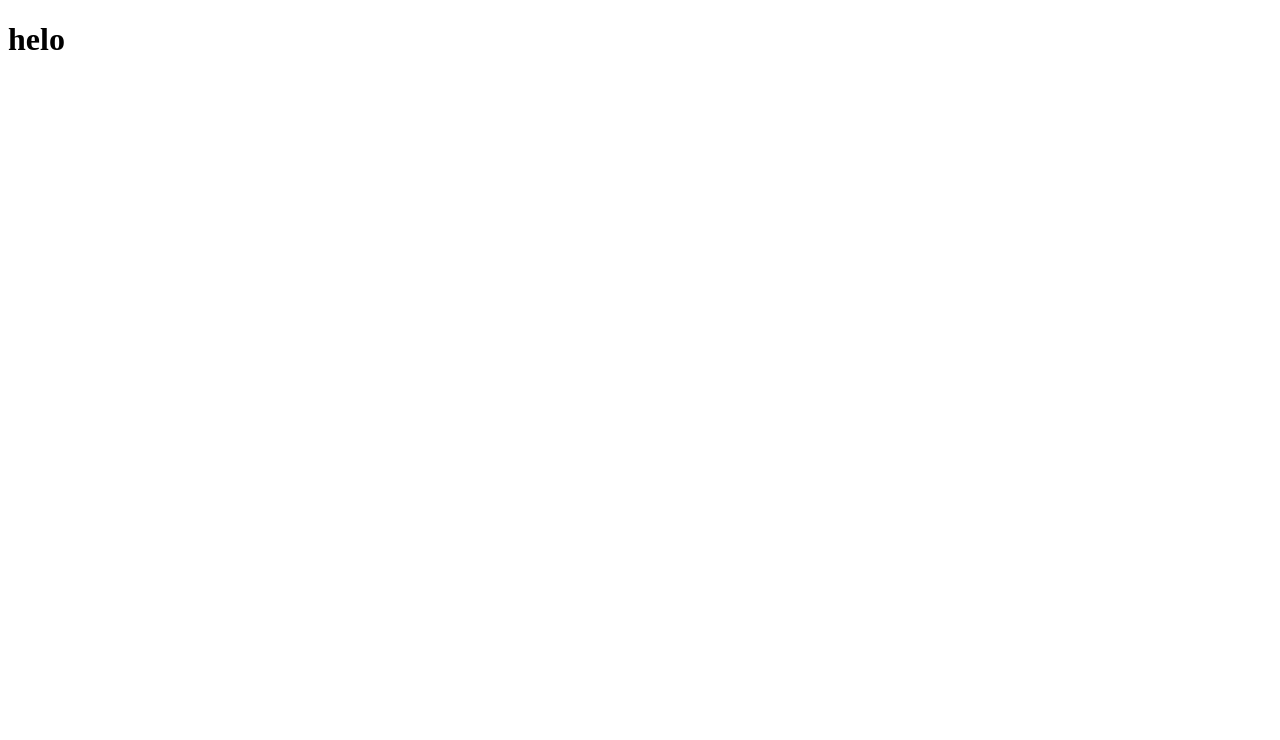
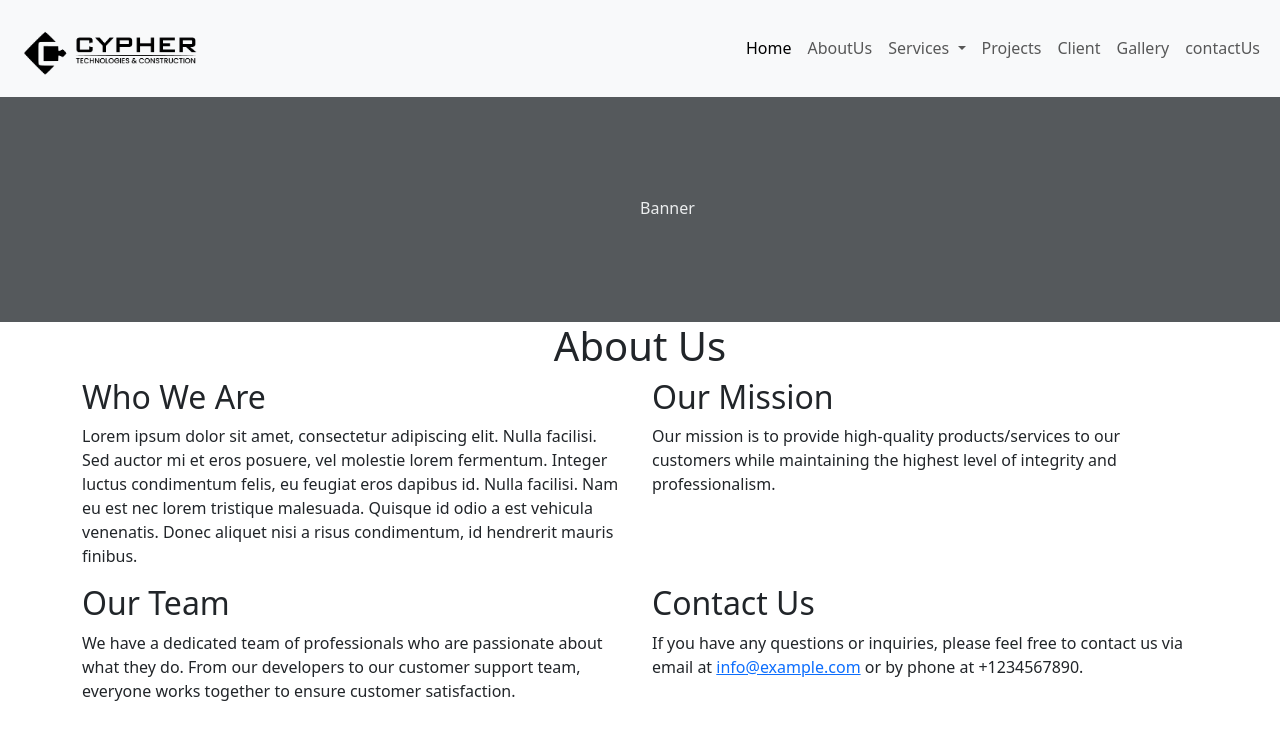
Before and after one commit to Muhammad-Abubakar-143/cypher, a plain HTML site: page public/index.html in a window 1280 px wide. Drawn offline with nearby package versions, Linux system fonts and the light colour scheme.

Commit message:
setting up landing page

```diff
--- a/public/index.html
+++ b/public/index.html
@@ -1,11 +1,114 @@
-<!DOCTYPE html>
+<!doctype html>
 <html lang="en">
-<head>
-    <meta charset="UTF-8">
-    <meta name="viewport" content="width=device-width, initial-scale=1.0">
-    <title>Document</title>
-</head>
-<body>
-    <h1>helo</h1>
-</body>
+  <head>
+    <meta charset="utf-8">
+    <meta name="viewport" content="width=device-width, initial-scale=1">
+    <title>Bootstrap demo</title>
+    <link href="https://cdn.jsdelivr.net/npm/bootstrap@5.3.2/dist/css/bootstrap.min.css" rel="stylesheet" integrity="sha384-T3c6CoIi6uLrA9TneNEoa7RxnatzjcDSCmG1MXxSR1GAsXEV/Dwwykc2MPK8M2HN" crossorigin="anonymous">
+  </head>
+  <body>
+
+<!-- Navbar -->
+<header>
+    <nav class="navbar navbar-expand-lg bg-body-tertiary">
+        <div class="container-fluid">
+          <a class="navbar-brand" href="#">
+            <img src="../src/images/logo.png" alt="" width="200px">
+          </a>
+          <button class="navbar-toggler" type="button" data-bs-toggle="collapse" data-bs-target="#navbarNavDropdown" aria-controls="navbarNavDropdown" aria-expanded="false" aria-label="Toggle navigation">
+            <span class="navbar-toggler-icon"></span>
+          </button>
+          <div class="collapse navbar-collapse justify-content-end" id="navbarNavDropdown" >
+            <ul class="navbar-nav">
+              <li class="nav-item">
+                <a class="nav-link active" aria-current="page" href="#">Home</a>
+              </li>
+              <li class="nav-item">
+                <a class="nav-link" href="#">AboutUs</a>
+              </li>
+
+              <li class="nav-item dropdown">
+                <a class="nav-link dropdown-toggle" href="#" role="button" data-bs-toggle="dropdown" aria-expanded="false">
+                  Services
+                </a>
+                <ul class="dropdown-menu">
+                  <li><a class="dropdown-item" href="#"></a> Services 1</li>
+                  <li><a class="dropdown-item" href="#"></a> Services 2</li>
+                  <li><a class="dropdown-item" href="#"></a> Services 3</li>
+                  <li><a class="dropdown-item" href="#"></a> Services 4</li>
+                  <li><a class="dropdown-item" href="#"></a> Services 5</li>
+                </ul>
+            </li>
+        </li>
+        <li class="nav-item">
+          <a class="nav-link" href="#">Projects</a>
+        </li>
+    </li>
+    <li class="nav-item">
+      <a class="nav-link" href="#">Client</a>
+    </li>
+    </li>
+    <li class="nav-item">
+      <a class="nav-link" href="#">Gallery</a>
+    </li>
+    </li>
+    <li class="nav-item">
+      <a class="nav-link" href="#">contactUs</a>
+    </li>
+
+
+
+            </ul>
+          </div>
+        </div>
+      </nav>
+</header>
+
+<!-- banner -->
+<section>
+    <svg class="bd-placeholder-img card-img-top" width="100%" height="225"
+    xmlns="http://www.w3.org/2000/svg" role="img" aria-label="Placeholder: Thumbnail"
+     preserveAspectRatio="xMidYMid slice" focusable="false"><title>Placeholder</title><rect width="100%" height="100%"
+      fill="#55595c"></rect><text x="50%" y="50%" fill="#eceeef" dy=".3em">Banner</text></svg>
+</section>
+
+<!-- about us -->
+<section class="container-fluid">
+    <div class="w-full text-center p-4s">
+        <h1 >About Us</h1>
+    </div>
+    <div class="container">
+        <div class="row">
+          <div class="col-md-6">
+            <h2>Who We Are</h2>
+            <p>Lorem ipsum dolor sit amet, consectetur adipiscing elit. Nulla facilisi. Sed auctor mi et eros posuere, vel molestie lorem fermentum. Integer luctus condimentum felis, eu feugiat eros dapibus id. Nulla facilisi. Nam eu est nec lorem tristique malesuada. Quisque id odio a est vehicula venenatis. Donec aliquet nisi a risus condimentum, id hendrerit mauris finibus.</p>
+          </div>
+          <div class="col-md-6">
+            <h2>Our Mission</h2>
+            <p>Our mission is to provide high-quality products/services to our customers while maintaining the highest level of integrity and professionalism.</p>
+          </div>
+        </div>
+
+        <div class="row">
+          <div class="col-md-6">
+            <h2>Our Team</h2>
+            <p>We have a dedicated team of professionals who are passionate about what they do. From our developers to our customer support team, everyone works together to ensure customer satisfaction.</p>
+          </div>
+          <div class="col-md-6">
+            <h2>Contact Us</h2>
+            <p>If you have any questions or inquiries, please feel free to contact us via email at <a href="mailto:info@example.com">info@example.com</a> or by phone at +1234567890.</p>
+          </div>
+        </div>
+      </div>
+</section>
+
+
+
+
+
+<script src="https://code.jquery.com/jquery-3.5.1.slim.min.js"></script>
+<script src="https://cdn.jsdelivr.net/npm/@popperjs/core@2.5.4/dist/umd/popper.min.js"></script>
+<script src="https://stackpath.bootstrapcdn.com/bootstrap/4.5.2/js/bootstrap.min.js"></script>
+    <script src="https://cdn.jsdelivr.net/npm/bootstrap@5.3.2/dist/js/bootstrap.bundle.min.js" integrity="sha384-C6RzsynM9kWDrMNeT87bh95OGNyZPhcTNXj1NW7RuBCsyN/o0jlpcV8Qyq46cDfL" crossorigin="anonymous"></script>
+  </body>
 </html>
```
Also changed, not shown: src/images/image.png (deleted), src/images/logo.png (added).
